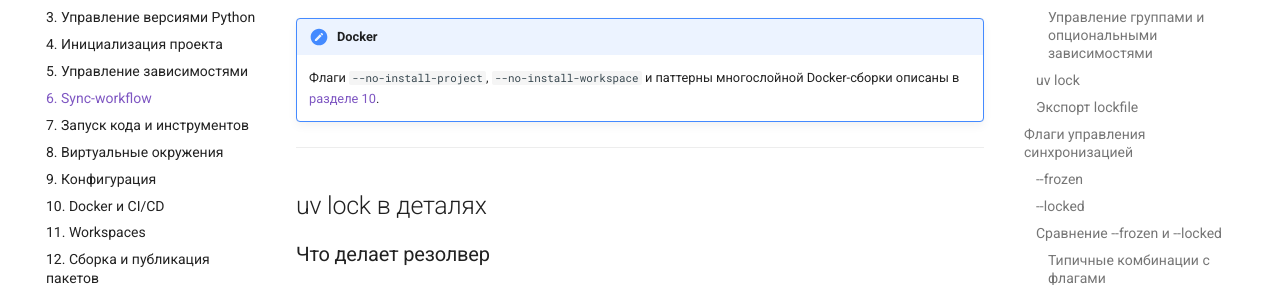
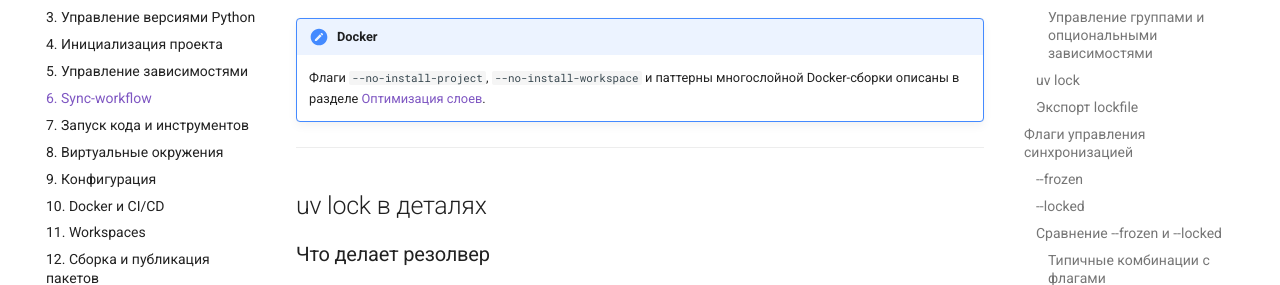
Before and after one commit to VtlBz/manuals-uv-man, an MkDocs documentation site: the page built from docs/06-sync-workflow.md, in a window 1280 px wide and 900 px high, scrolled down 5553 px. Shown: the part 190-475 px from the top of the window. Built offline with MkDocs 1.6.1 and Material for MkDocs 9.7.7, drawn with Linux system fonts in a browser that asks for light colours; some of the changed text lies outside the part shown.

Commit message:
style(docs): fix links labels

```diff
--- a/docs/06-sync-workflow.md
+++ b/docs/06-sync-workflow.md
@@ -241,7 +241,7 @@ rm -rf .venv && uv sync
 
 !!! note "Docker"
     Флаги `--no-install-project`, `--no-install-workspace` и паттерны
-    многослойной Docker-сборки описаны в [разделе 10](10-docker-ci.md#оптимизация-слоев).
+    многослойной Docker-сборки описаны в разделе [Оптимизация слоев](10-docker-ci.md#оптимизация-слоев).
 
 ---
 
```
Also changed, not shown: other parts of docs/06-sync-workflow.md (+3 -2 lines), docs/04-project-init.md (+1 -1 lines), docs/05-dependencies.md (+1 -1 lines), docs/07-running-code.md (+2 -1 lines), docs/09-configuration.md (+1 -1 lines).
